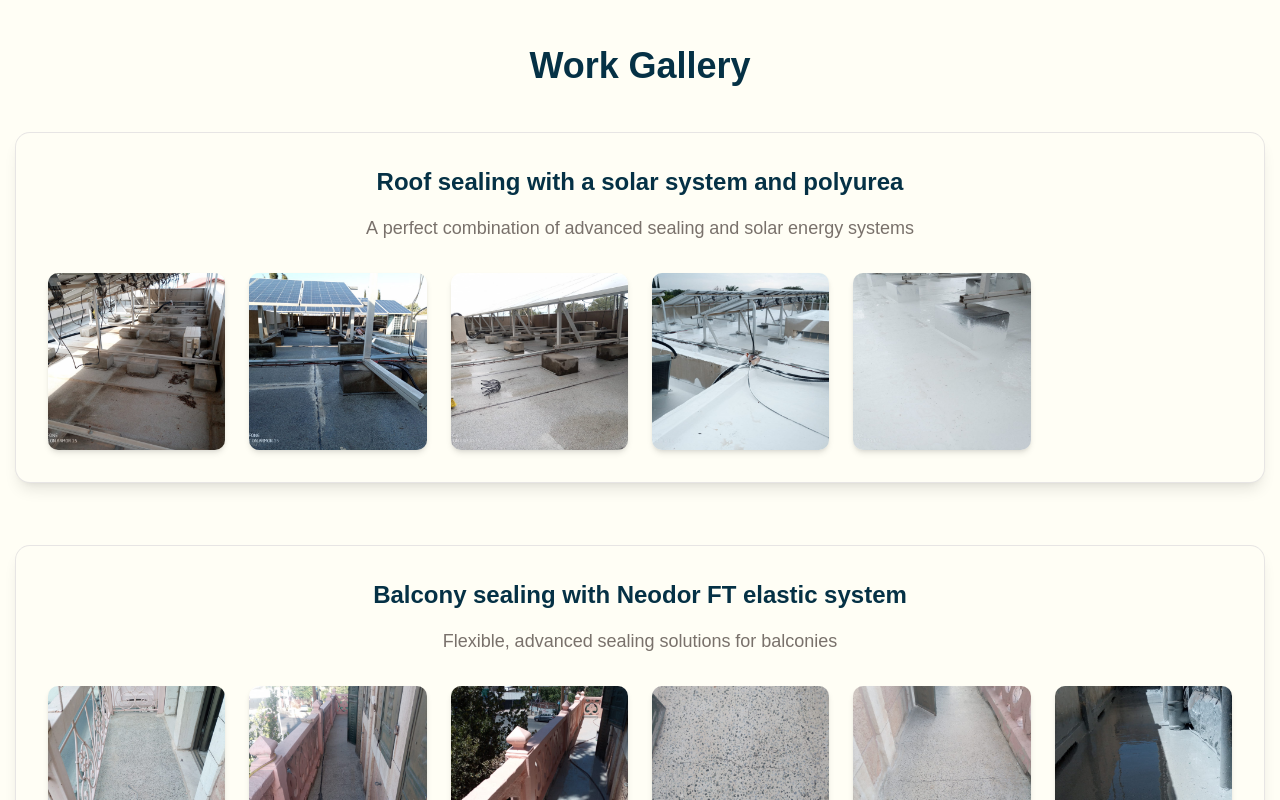
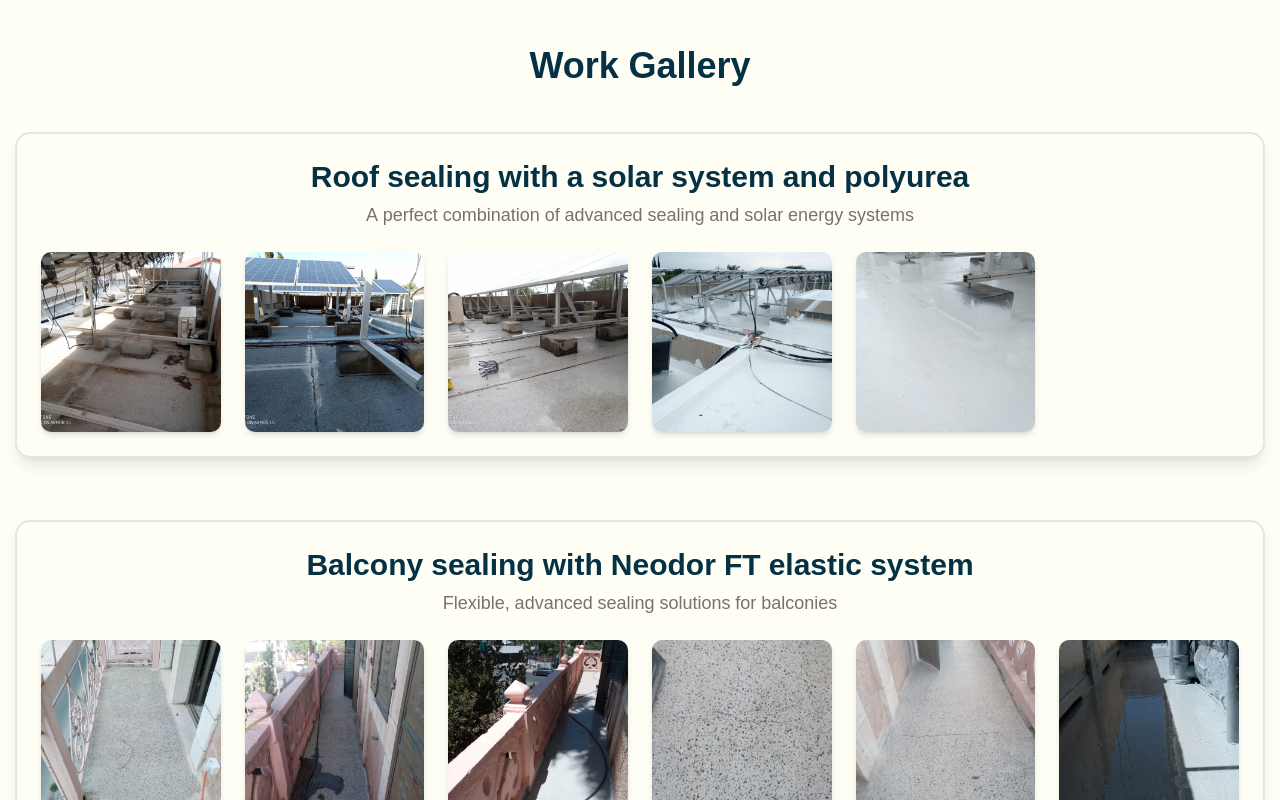
Before and after one commit to ilyaizen/rosenberg-maintenance-next, a Next.js app: page /en in a window 1280 px wide. Shown: the part 1400-2200 px from the top of the page. Built offline with nearby package versions, Linux system fonts and the light colour scheme.

Commit message:
Update Gallery.tsx

```diff
--- a/src/components/Gallery.tsx
+++ b/src/components/Gallery.tsx
@@ -3,6 +3,7 @@
 import { useTranslations } from "next-intl";
 import Image from "next/image";
 import React, { useCallback, useEffect, useMemo, useRef, useState } from "react";
+import { Card, CardContent, CardDescription, CardHeader, CardTitle } from "./ui/card";
 
 interface GalleryImage {
   src: string;
@@ -211,16 +212,15 @@ export default function Gallery() {
 
       <div className="space-y-16">
         {gallerySections.map((section, sectionIdx) => (
-          <div
-            key={section.id}
-            className="bg-card text-card-foreground ring-border rounded-xl p-6 shadow-lg ring-1 sm:p-8"
-          >
-            <div className="mb-6 text-center sm:mb-8">
-              <h3 className="mb-2 text-2xl font-bold sm:mb-4">{section.title}</h3>
-              <p className="text-muted-foreground mx-auto max-w-2xl text-base sm:text-lg">{section.description}</p>
-            </div>
-
-            <div className="grid grid-cols-3 gap-3 sm:grid-cols-4 sm:gap-4 md:grid-cols-5 md:gap-6 xl:grid-cols-6">
+          <Card key={section.id} className="ring-border ring-1 shadow-lg">
+            <CardHeader className="text-center">
+              <CardTitle className="text-2xl sm:text-3xl font-bold mb-0">{section.title}</CardTitle>
+              <CardDescription className="mx-auto max-w-2xl text-base sm:text-lg">
+                {section.description}
+              </CardDescription>
+            </CardHeader>
+            <CardContent className="pt-0">
+              <div className="grid grid-cols-3 gap-3 sm:grid-cols-4 sm:gap-4 md:grid-cols-5 md:gap-6 xl:grid-cols-6">
               {section.images.map((image, idx) => (
                 <button
                   key={idx}
@@ -241,8 +241,9 @@ export default function Gallery() {
                   </div>
                 </button>
               ))}
-            </div>
-          </div>
+              </div>
+            </CardContent>
+          </Card>
         ))}
       </div>
 
```
